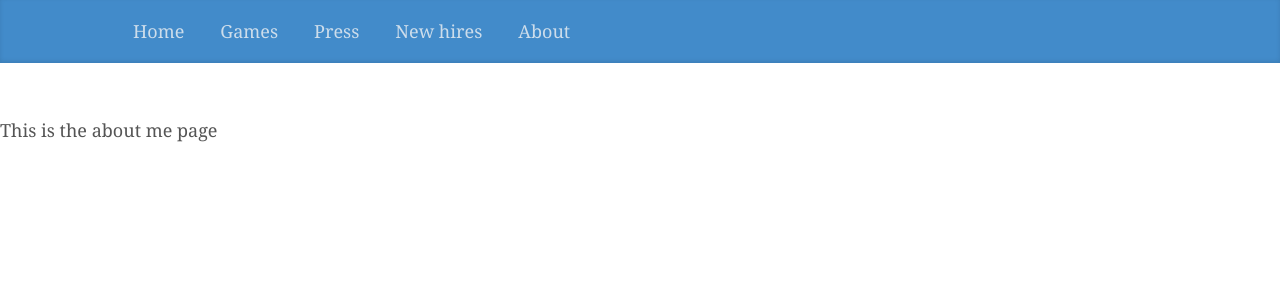
After one commit to teddy-juma/personal_blog, a Django app: template home/templates/home/about.html in a window 1280 px wide. The commit adds this page. Shown: the top 300 px of the page. Run offline with Django 3.2, Linux system fonts and the light colour scheme; the template is opened without the code that fills it, so the values that code supplies are empty; some libraries are stand-ins or nearby versions.

Commit message:
linked the about page

```diff
--- /dev/null
+++ b/home/templates/home/about.html
@@ -0,0 +1,5 @@
+{% extends "home/base.html"%}
+
+{% block content%}
+<p>This is the about me page</p>
+{% endblock%}
--- a/home/templates/home/base.html
+++ b/home/templates/home/base.html
@@ -13,11 +13,11 @@
             <div class="blog-masthead">
                 <div class="container">
                   <nav class="nav">
-                    <a class="nav-link active" href="#">Home</a>
-                    <a class="nav-link" href="#">Games</a>
-                    <a class="nav-link" href="#">Press</a>
-                    <a class="nav-link" href="#">New hires</a>
-                    <a class="nav-link" href="#">About</a>
+                    <a {% if request.path == "/"%}class="nav-link active"{%else%}class="nav-link"{%endif%} href="/">Home</a>
+                    <a {% if request.path == "#"%}class="nav-link active"{%else%}class="nav-link"{%endif%} href="#">Games</a>
+                    <a {% if request.path == "#"%}class="nav-link active"{%else%}class="nav-link"{%endif%} href="#">Press</a>
+                    <a {% if request.path == "#"%}class="nav-link active"{%else%}class="nav-link"{%endif%} href="#">New hires</a>
+                    <a {% if request.path == "/about/"%}class="nav-link active"{%else%}class="nav-link"{%endif%} href="about/">About</a>
                   </nav>
                 </div>
               </div>
--- a/home/urls.py
+++ b/home/urls.py
@@ -1,7 +1,10 @@
 from django.urls import path, include
 from django.views.generic import ListView
 from home.models import Post
+from . import views
 
 urlpatterns = [path('',ListView.as_view(
                                     queryset=Post.objects.all().order_by("-date")[:25],
-                                    template_name="home/home.html"))]
+                                    template_name="home/home.html")),
+
+                path('about/', views.about)]
--- a/home/views.py
+++ b/home/views.py
@@ -4,8 +4,6 @@ from .models import Post
 
 # Create your views here.
 
+def about(request):
 
-def home(request):
-    post = Post.objects.all().order_by('-date')
-
-    return render(request,"home/home.html",{'posts':post})
+    return render(request, template_name='home/about.html')
```
